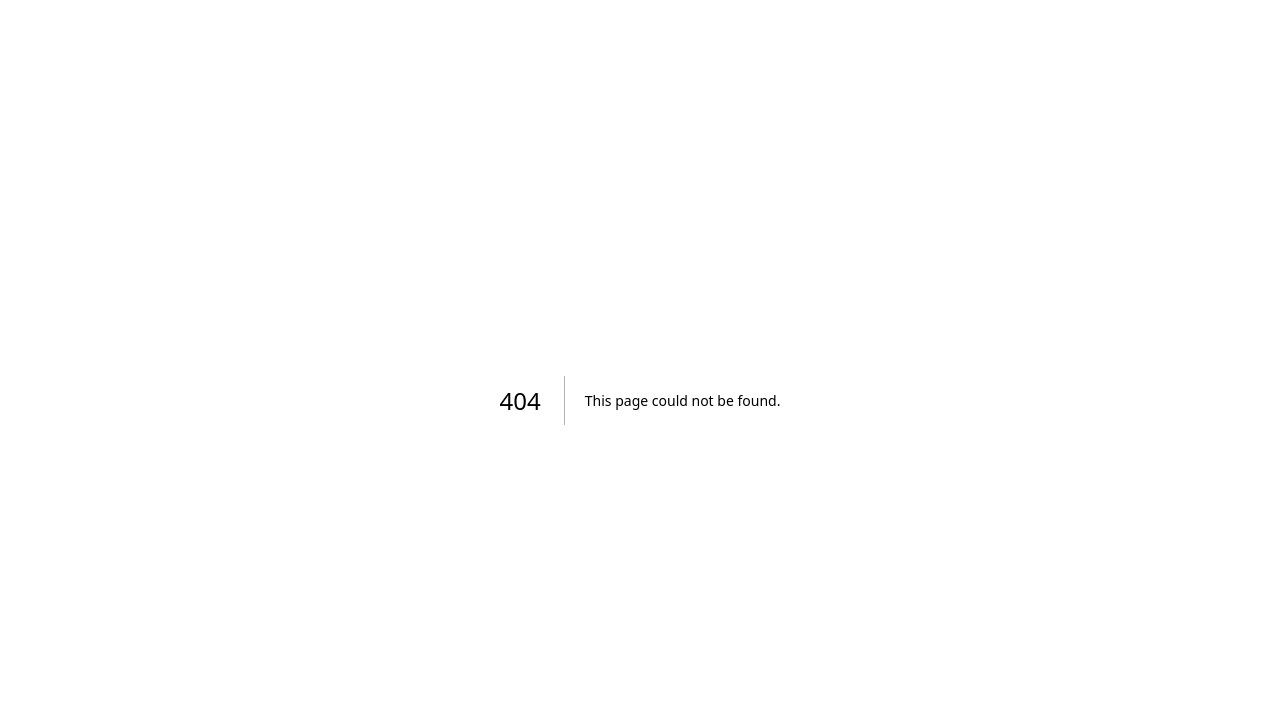
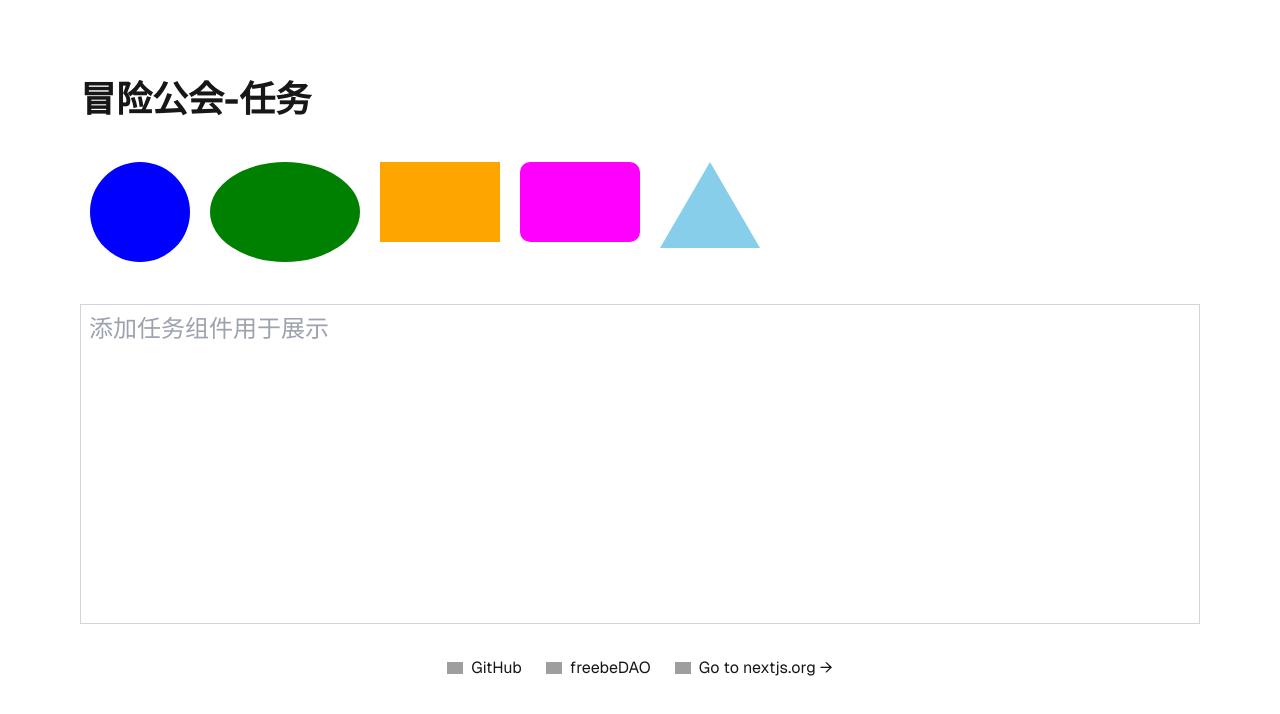
Before and after one commit to freebeDAO/advanture-island, a Next.js app: page /test/cavanbj/styleControlComponent in a window 1280 px wide. Before the commit this address had no page. Shown: the top 714 px of the page. Built offline with nearby package versions, Linux system fonts and the light colour scheme; grey boxes are pictures that could not be loaded.

Commit message:
style-control-component

```diff
--- /dev/null
+++ b/src/app/test/cavanbj/styleControlComponent/page.tsx
@@ -0,0 +1,105 @@
+import Image from 'next/image';
+import React from 'react';
+
+import ShapeComponent from 'src/components/cavanbj/styleControlComponent/styleControlComponent';
+
+export default function Home() {
+  return (
+    <div className="min-h-screen p-4 pb-20 gap-16 sm:p-20 font-[family-name:var(--font-geist-sans)]">
+      <main className="flex flex-col gap-8 row-start-2  sm:items-start">
+        <h1 className="text-4xl font-bold">冒险公会-任务</h1>
+
+        <div>
+            <div style={{float: 'left', margin: '10px'}}>
+                <ShapeComponent
+                    shapeType="circle"
+                    width="100"
+                    backgroundColor="blue"
+                />
+            </div>
+            <div style={{float: 'left', margin: '10px'}}>
+            <ShapeComponent
+                shapeType="ellipse"
+                width="150"
+                height="100"
+                backgroundColor="green"
+                />
+            </div>
+            <div style={{float: 'left', margin: '10px'}}>
+            <ShapeComponent
+                shapeType="rectangle"
+                width="120"
+                height="80"
+                backgroundColor="orange"
+            />
+            </div>
+            <div style={{float: 'left', margin: '10px'}}>
+            <ShapeComponent
+                shapeType="roundedRectangle"
+                width="120"
+                height="80"
+                backgroundColor="rgb(255, 0, 255)"
+            />
+            </div>
+            <div style={{float: 'left', margin: '10px'}}>
+            <ShapeComponent
+                shapeType="triangle"
+                width="100"
+                backgroundColor="purple"
+            />
+            </div>
+        </div>
+        <h2 className="text-2xl h-80 text-gray-400 border border-gray-300 p-2 w-full">
+          添加任务组件用于展示
+        </h2>
+      </main>
+      <footer className="row-start-3 flex gap-6 flex-wrap items-center justify-center mt-8">
+        <a
+          className="flex items-center gap-2 hover:underline hover:underline-offset-4"
+          href="https://github.com/freebeDAO/advanture-island"
+          target="_blank"
+          rel="noopener noreferrer"
+        >
+          <Image
+            aria-hidden
+            src="https://nextjs.org/icons/file.svg"
+            alt="File icon"
+            width={16}
+            height={16}
+          />
+          GitHub
+        </a>
+        <a
+          className="flex items-center gap-2 hover:underline hover:underline-offset-4"
+          href="https://www.yuque.com/zoeren/freebedao"
+          target="_blank"
+          rel="noopener noreferrer"
+        >
+          <Image
+            aria-hidden
+            src="https://nextjs.org/icons/window.svg"
+            alt="Window icon"
+            width={16}
+            height={16}
+          />
+          freebeDAO
+        </a>
+        <a
+          className="flex items-center gap-2 hover:underline hover:underline-offset-4"
+          href="https://nextjs.org?utm_source=create-next-app&utm_medium=appdir-template-tw&utm_campaign=create-next-app"
+          target="_blank"
+          rel="noopener noreferrer"
+        >
+          <Image
+            aria-hidden
+            src="https://nextjs.org/icons/globe.svg"
+            alt="Globe icon"
+            width={16}
+            height={16}
+          />
+          Go to nextjs.org →
+        </a>
+      </footer>
+    </div>
+  );
+}
--- /dev/null
+++ b/src/components/cavanbj/styleControlComponent/styleControlComponent.tsx
@@ -0,0 +1,86 @@
+'use client';
+
+import React from 'react';
+
+interface ShapeProps {
+  shapeType: 'circle' | 'ellipse' | 'rectangle' | 'triangle' | 'roundedRectangle';
+  width: string;
+  height?: string;
+  backgroundColor: string;
+}
+
+class ShapeComponent extends React.Component<ShapeProps> {
+  render() {
+    const { shapeType, width, height, backgroundColor } = this.props;
+
+    let shape;
+    switch (shapeType) {
+      case 'circle':
+        shape = (
+          <div
+            style={{
+              width: width+'px',
+              height: width+'px',
+              borderRadius: '50%',
+              backgroundColor: backgroundColor,
+            }}
+          />
+        );
+        break;
+      case 'ellipse':
+        shape = (
+          <div
+            style={{
+              width: width+'px',
+              height: height+'px',
+              borderRadius: '50%',
+              backgroundColor: backgroundColor,
+            }}
+          />
+        );
+        break;
+      case 'rectangle':
+        shape = (
+          <div
+            style={{
+              width: width+'px',
+              height: height+'px',
+              backgroundColor: backgroundColor,
+            }}
+          />
+        );
+        break;
+      case 'triangle':
+        shape = (
+          <div
+            style={{
+              width: 0,
+              height: 0,
+              borderLeft: `${Number(width)/2}px solid transparent`,
+              borderRight: `${Number(width)/2}px solid transparent`,
+              borderBottom: `${Math.sqrt(3)*Number(width)/2}px solid skyblue`,
+            }}
+          />
+        );
+        break;
+      case 'roundedRectangle':
+        shape = (
+          <div
+            style={{
+              width: width+'px',
+              height: height+'px',
+              backgroundColor: backgroundColor,
+              borderRadius: '10px', // 可以根据需要调整圆角大小
+            }}
+          />
+        );
+        break;
+      default:
+        shape = null;
+    }
+
+    return shape;
+  }
+}
+
+export default ShapeComponent;
```
